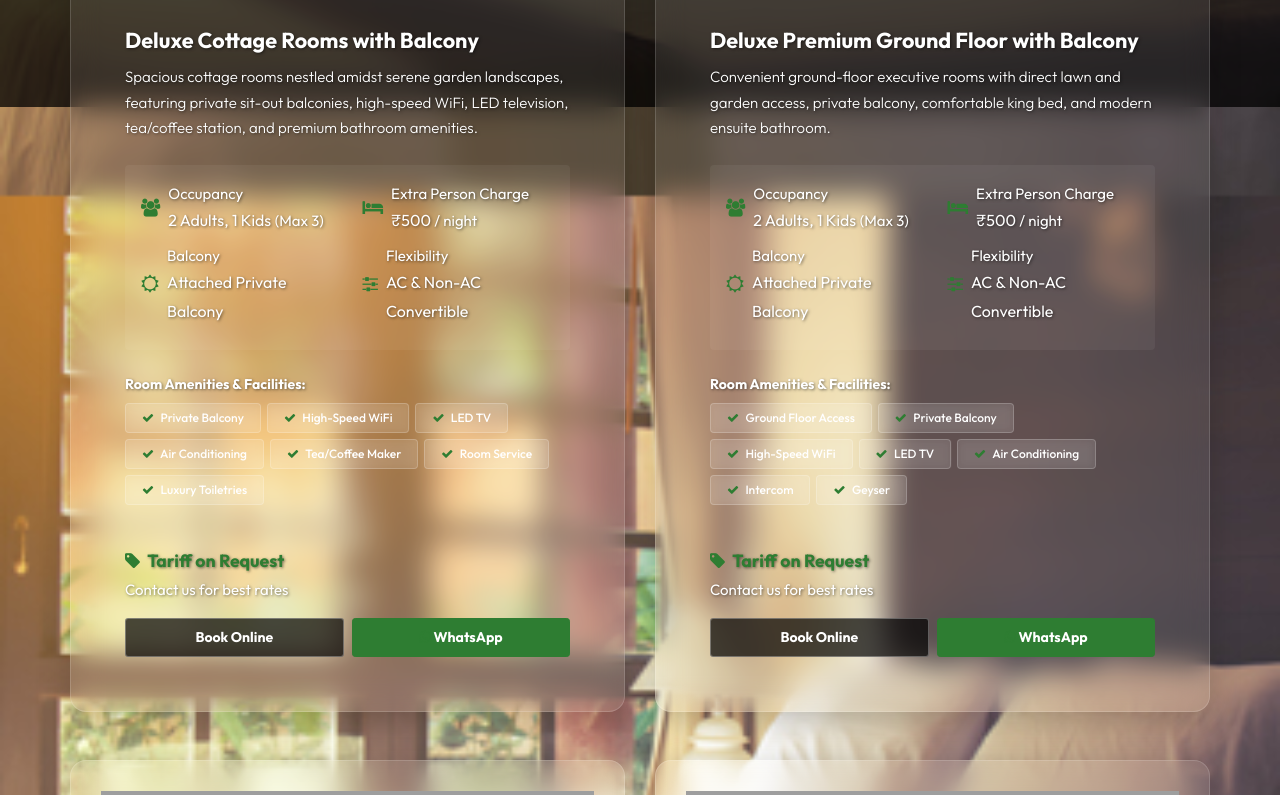
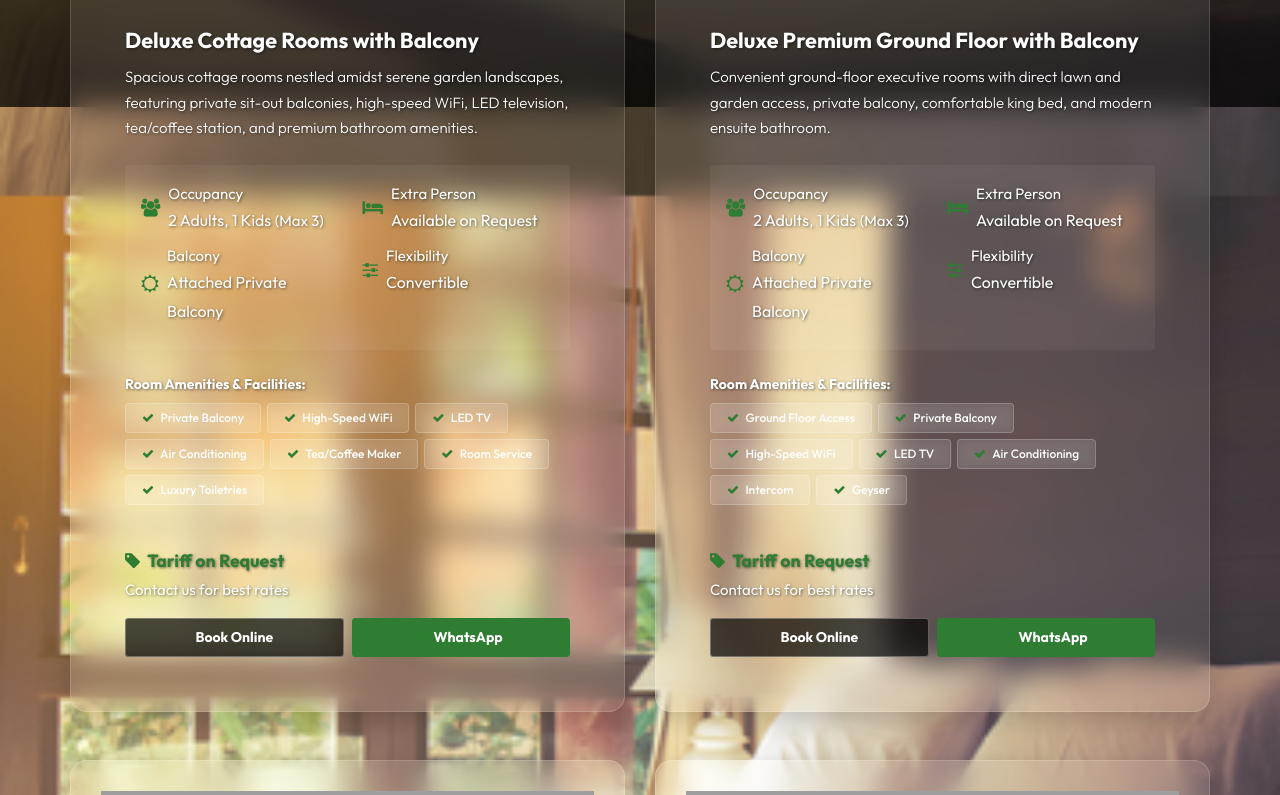
Before and after one commit to Abhiraj0406/parijat_resort_bolpur_banquet, a PHP site: page /accomodation.php in a window 1280 px wide. Shown: the part 693-1488 px from the top of the page. Run offline with PHP 8.4, Linux system fonts and the light colour scheme; data comes from the database, SQL or seed files in the repository; data that the repository does not hold is empty; grey boxes are pictures that could not be loaded.

Commit message:
refactor: update extra person details and shorten flexibility text in accommodation view

```diff
--- a/accomodation.php
+++ b/accomodation.php
@@ -244,8 +244,8 @@ $allRates = $ratesStmt->fetchAll();
                                         <div class="d-flex align-items-center">
                                             <i class="fa fa-bed text-warning mr-2" style="font-size: 18px;"></i>
                                             <div>
-                                                <small class="text-muted d-block">Extra Person Charge</small>
-                                                <strong>₹<?php echo number_format($room['extra_person_charge'], 0); ?></strong> <span class="small text-muted">/ night</span>
+                                                <small class="text-muted d-block">Extra Person</small>
+                                                <strong>Available on Request</strong>
                                             </div>
                                         </div>
                                     </div>
@@ -263,7 +263,7 @@ $allRates = $ratesStmt->fetchAll();
                                             <i class="fa fa-sliders text-warning mr-2" style="font-size: 18px;"></i>
                                             <div>
                                                 <small class="text-muted d-block">Flexibility</small>
-                                                <strong>AC &amp; Non-AC Convertible</strong>
+                                                <strong>Convertible</strong>
                                             </div>
                                         </div>
                                     </div>
```
